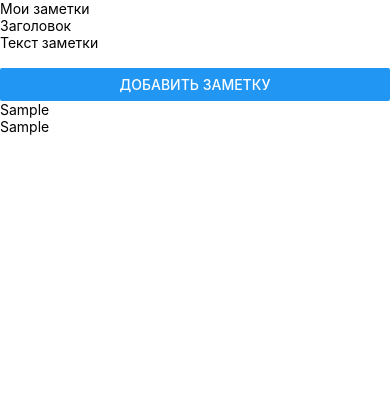
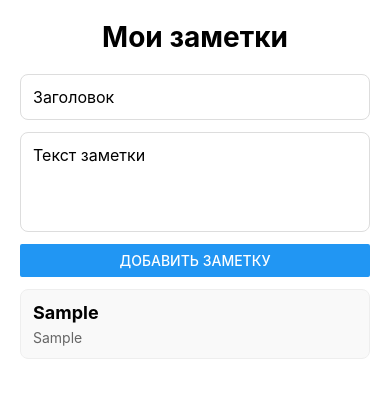
Before and after one commit to Andrey911-lab/mobile-notes, a React Native app: screen / in a window 390 px wide. Both pictures are taken after typing "Sample", "Sample" into the empty fields and a click on the button "ДОБАВИТЬ ЗАМЕТКУ". Shown: the top 398 px of the page. Built offline with nearby package versions, Linux system fonts and the light colour scheme.

Commit message:
Добавил стили

```diff
--- a/App.js
+++ b/App.js
@@ -1,5 +1,5 @@
 import React, { useState } from 'react';
-import { View, Text, TextInput, Button, FlatList } from 'react-native';
+import { View, Text, TextInput, Button, FlatList, StyleSheet } from 'react-native';
 
 export default function App() {
     const [notes, setNotes] = useState([]);
@@ -19,23 +19,25 @@ export default function App() {
     };
 
     const renderNote = ({ item }) => (
-        <View>
-            <Text>{item.title}</Text>
-            <Text>{item.content}</Text>
+        <View style={styles.noteItem}>
+            <Text style={styles.noteTitle}>{item.title}</Text>
+            <Text style={styles.noteContent}>{item.content}</Text>
         </View>
     );
 
     return (
-        <View>
-            <Text>Мои заметки</Text>
+        <View style={styles.container}>
+            <Text style={styles.header}>Мои заметки</Text>
 
             <TextInput
+                style={styles.input}
                 placeholder="Заголовок"
                 value={title}
                 onChangeText={setTitle}
             />
 
             <TextInput
+                style={[styles.input, styles.textArea]}
                 placeholder="Текст заметки"
                 value={content}
                 onChangeText={setContent}
@@ -45,7 +47,7 @@ export default function App() {
             <Button title="Добавить заметку" onPress={addNote} />
 
             {notes.length === 0 ? (
-                <Text>Нет заметок</Text>
+                <Text style={styles.emptyText}>Нет заметок</Text>
             ) : (
                 <FlatList
                     data={notes}
@@ -56,3 +58,52 @@ export default function App() {
         </View>
     );
 }
+
+const styles = StyleSheet.create({
+    container: {
+        flex: 1,
+        padding: 20,
+        backgroundColor: '#fff',
+    },
+    header: {
+        fontSize: 28,
+        fontWeight: 'bold',
+        marginBottom: 20,
+        textAlign: 'center',
+    },
+    input: {
+        borderWidth: 1,
+        borderColor: '#ddd',
+        padding: 12,
+        marginBottom: 12,
+        borderRadius: 8,
+        fontSize: 16,
+    },
+    textArea: {
+        minHeight: 100,
+        textAlignVertical: 'top',
+    },
+    emptyText: {
+        textAlign: 'center',
+        color: '#999',
+        marginTop: 40,
+        fontSize: 16,
+    },
+    noteItem: {
+        borderWidth: 1,
+        borderColor: '#eee',
+        padding: 12,
+        marginTop: 12,
+        borderRadius: 8,
+        backgroundColor: '#f9f9f9',
+    },
+    noteTitle: {
+        fontSize: 18,
+        fontWeight: 'bold',
+        marginBottom: 6,
+    },
+    noteContent: {
+        fontSize: 14,
+        color: '#666',
+    },
+});
```
